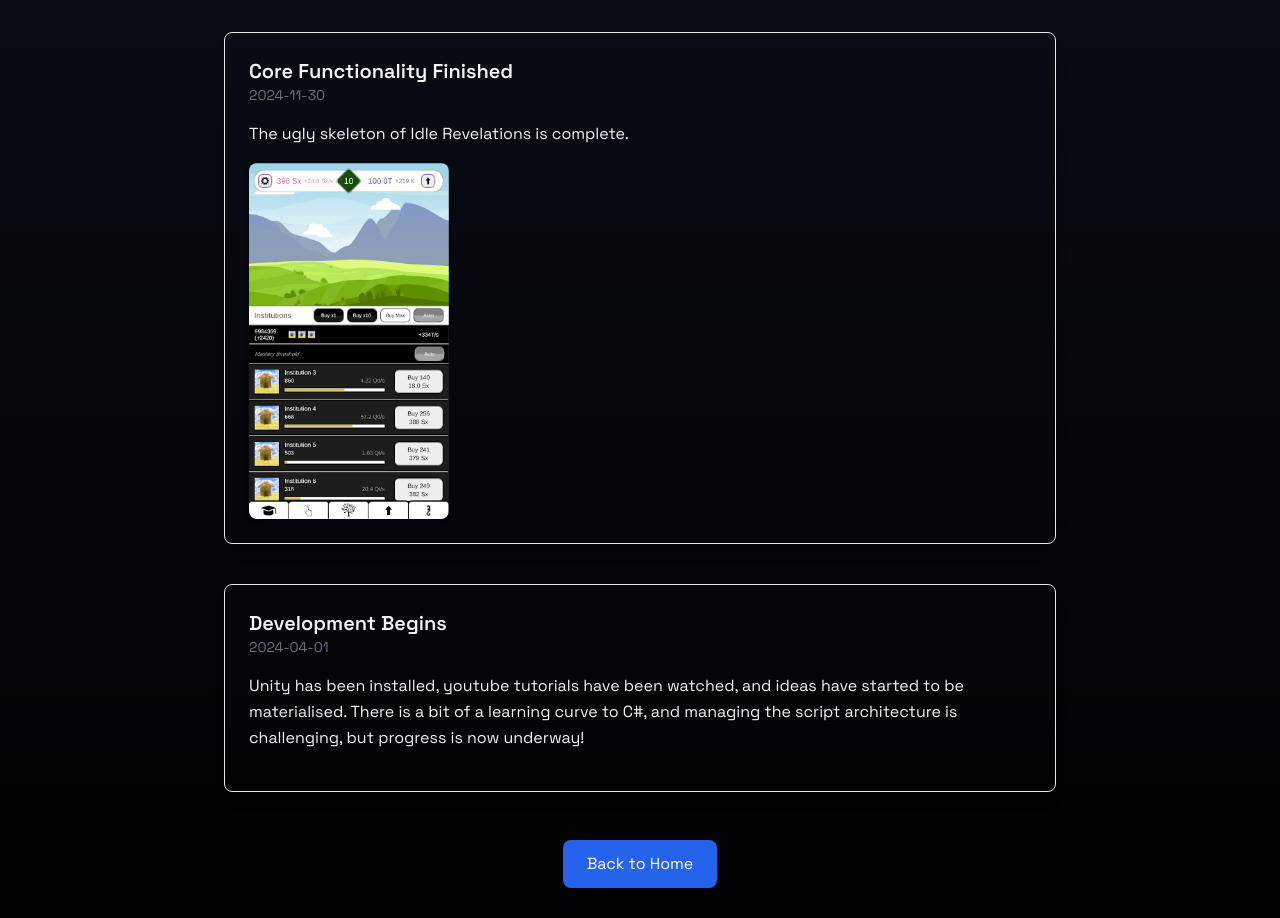
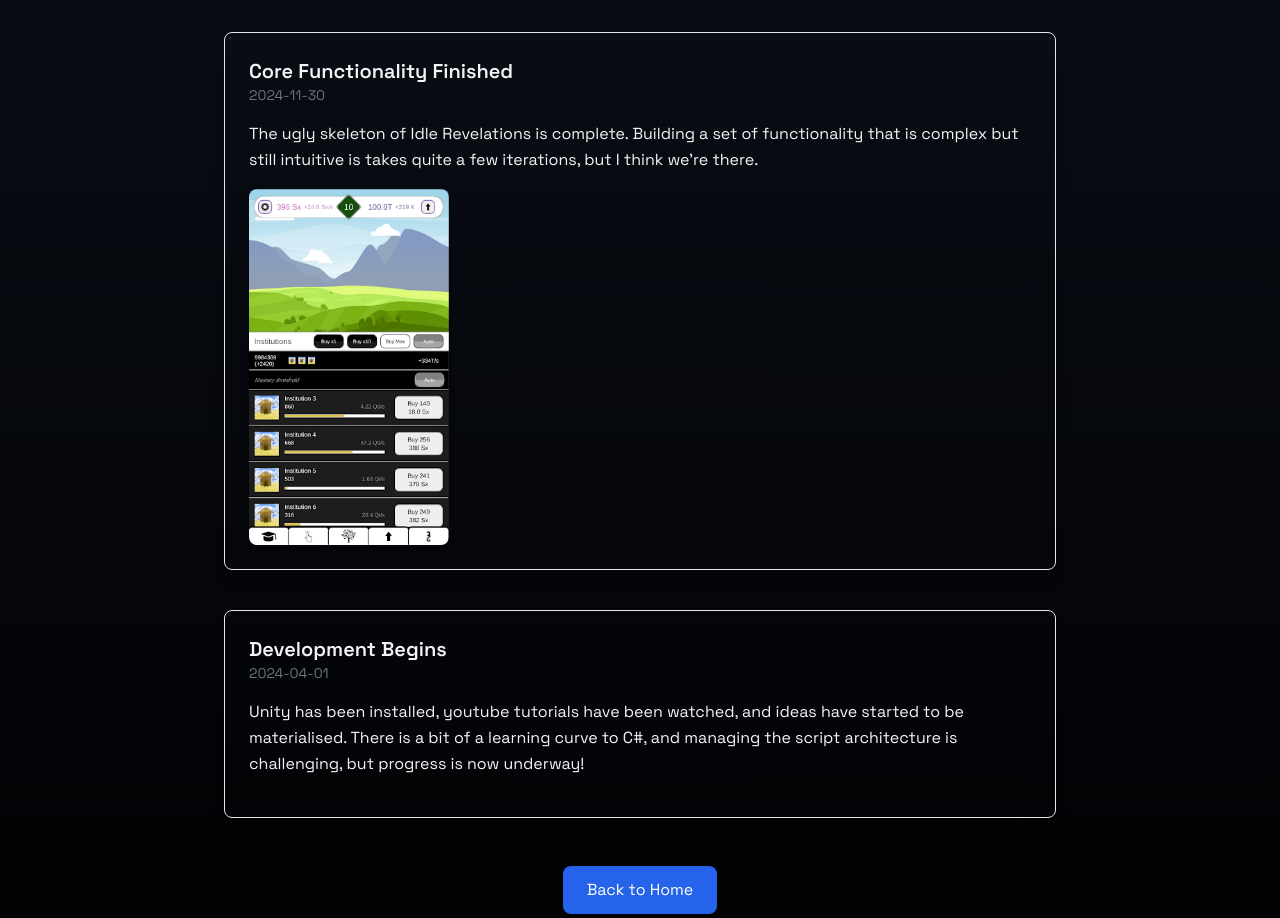
Before and after one commit to brahdleh/game-portfolio, a Next.js app in the folder my-app/: page /games/1 in a window 1280 px wide. Shown: the part 1100-2018 px from the top of the page. Built offline with nearby package versions, Linux system fonts and the light colour scheme.

Commit message:
Update page.tsx
changed idle rev updates

```diff
--- a/my-app/app/games/[id]/page.tsx
+++ b/my-app/app/games/[id]/page.tsx
@@ -16,7 +16,7 @@ const games = [
       {
         title: "Core Functionality Finished",
         date: "2024-11-30",
-        description: "The ugly skeleton of Idle Revelations is complete.",
+        description: "The ugly skeleton of Idle Revelations is complete. Building a set of functionality that is complex but still intuitive is takes quite a few iterations, but I think we're there.",
         images: ['/institutions_30nov.png'],
       },
       {
```
